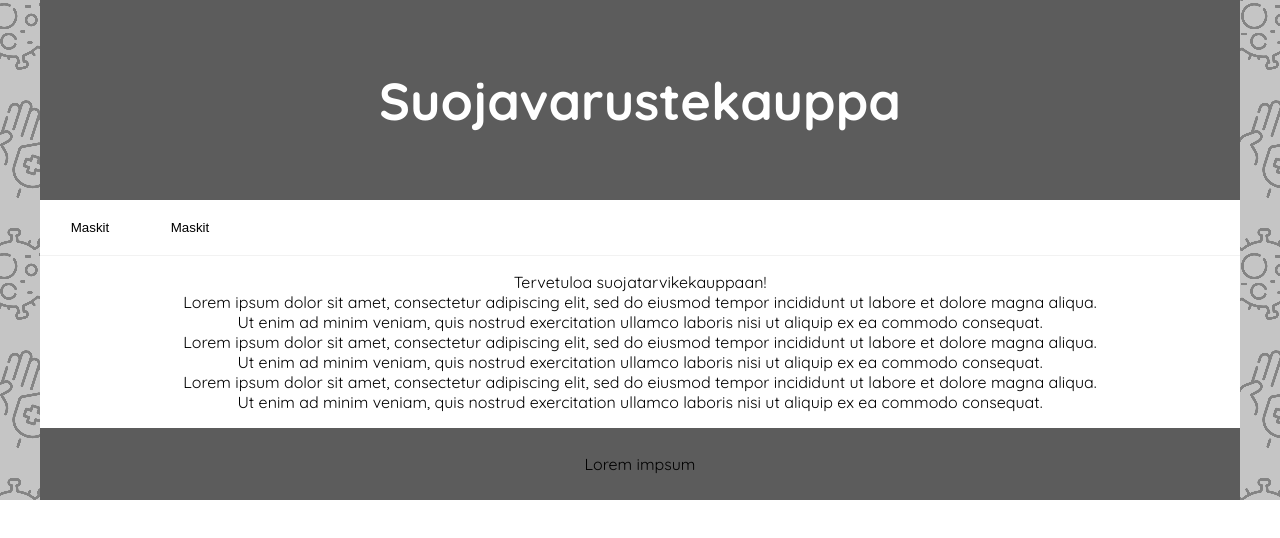
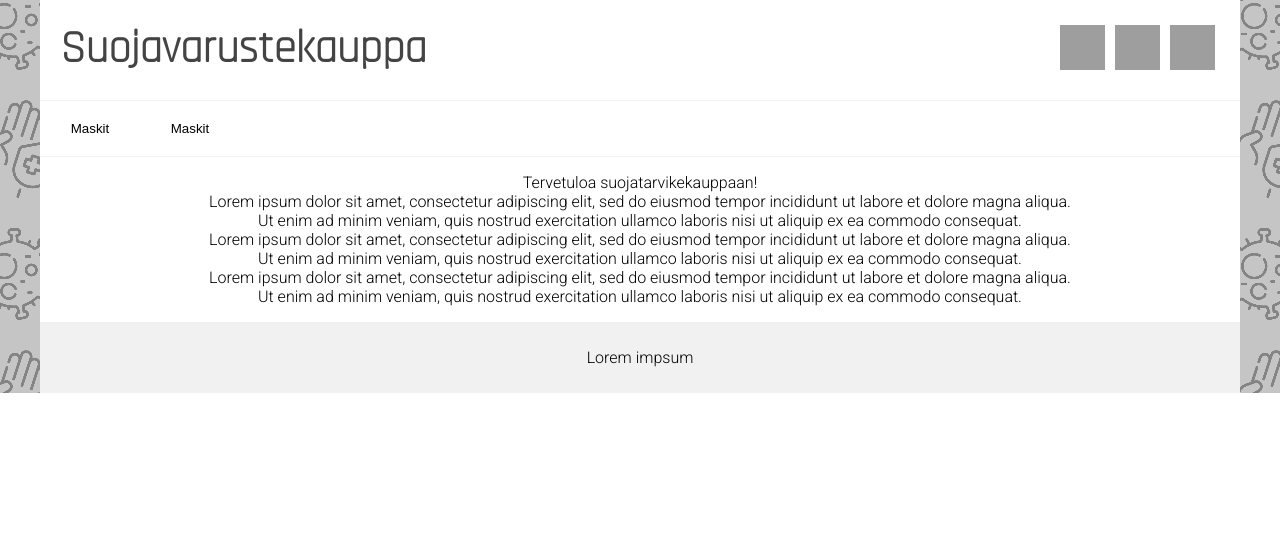
Before and after one commit to JereRajala00/Suojatarvikekauppa, a React (Create React App) app: page / in a window 1280 px wide. Shown: the top 538 px of the page. Built offline with nearby package versions, Linux system fonts and the light colour scheme; grey boxes are pictures that could not be loaded.

Commit message:
visualisointi

```diff
--- a/src/App.css
+++ b/src/App.css
@@ -1,7 +1,9 @@
 @import url('https://fonts.googleapis.com/css2?family=Quicksand:wght@300;400;500;600;700&display=swap');
+@import url('https://fonts.googleapis.com/css2?family=Roboto:wght@300&display=swap');
+@import url('https://fonts.googleapis.com/css2?family=Rajdhani:wght@300&display=swap');
 
 .App {
-  font-family: "Quicksand";
+  font-family: "Roboto";
   background-image: url('./img/bg.png');
   text-align: center;
 }
@@ -18,15 +20,29 @@
 }
 
 .header {
-  background-color: rgb(92, 92, 92);
-  height: 200px;
+  font-family: "Rajdhani";
+  background: rgb(255, 255, 255);
+  height: 100px;
   display: flex;
-  flex-direction: column;
-  align-items: center;
-  justify-content: center;
-  font-size: calc(10px + 2vmin);
+  color:rgb(68, 68, 68);
+  margin: 0 auto;
+  border-bottom: 1px solid #f2f2f2;
+}
+.header h1{
+  font-size: 45px;
+  margin: 20px 20px;
+  float: inline-start;
+}
+.header img {
+  width: 45px;
+  height: 45px;
   color: white;
-  margin: 0 auto;
+  margin: 0 5px;
+}
+.header-menu{
+  margin: 25px auto;
+  margin-inline-end: 20px;
+  float: inline-end;
 }
 .navbar {
   display: flex;
@@ -48,7 +64,7 @@
 }
 
 .navbar :hover{
-  background-color:darkgray;
+  background-color:rgb(207, 207, 207);
 }
 
 .navbar button :active{
@@ -61,7 +77,7 @@
   background-color: white;
 }
 .footer {
-  background-color: rgb(92, 92, 92);
+  background-color: rgb(241, 241, 241);
   padding: 10px;
 }
 
--- a/src/Header.js
+++ b/src/Header.js
@@ -1,7 +1,17 @@
+import search from "./img/Search.png";
+import account from "./img/Account.png";
+import cart from "./img/Cart.png";
+
 const Header = () => {
 
     return (<div className="header">
         <h1>Suojavarustekauppa</h1>
+        <div className="header-menu">
+        <img src={search} alt="search"></img>
+        <img src={account} alt="account"></img>
+        <img src={cart} alt="cart"></img>
+        </div>
+
     </div> );
 }
 
```
